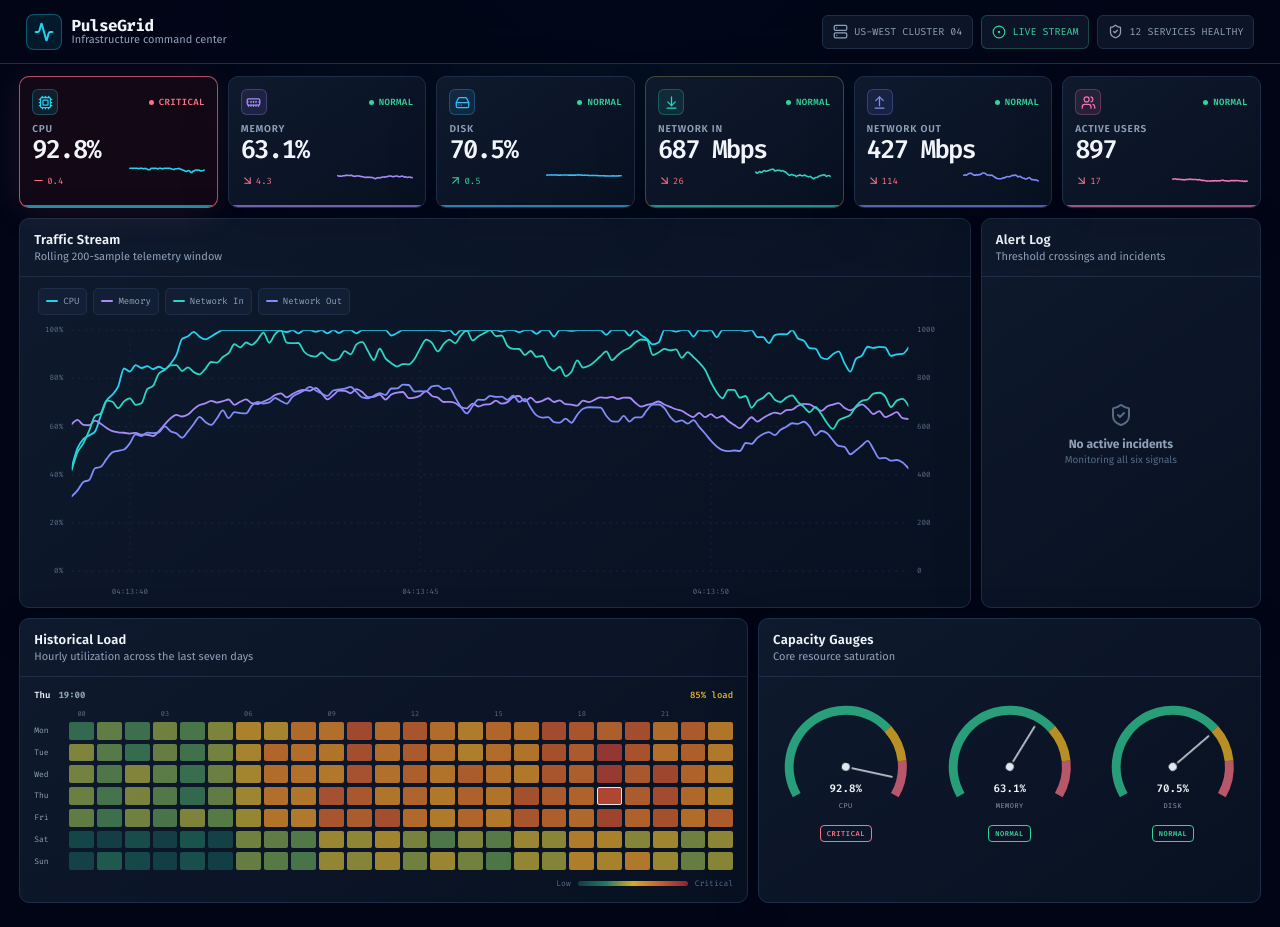
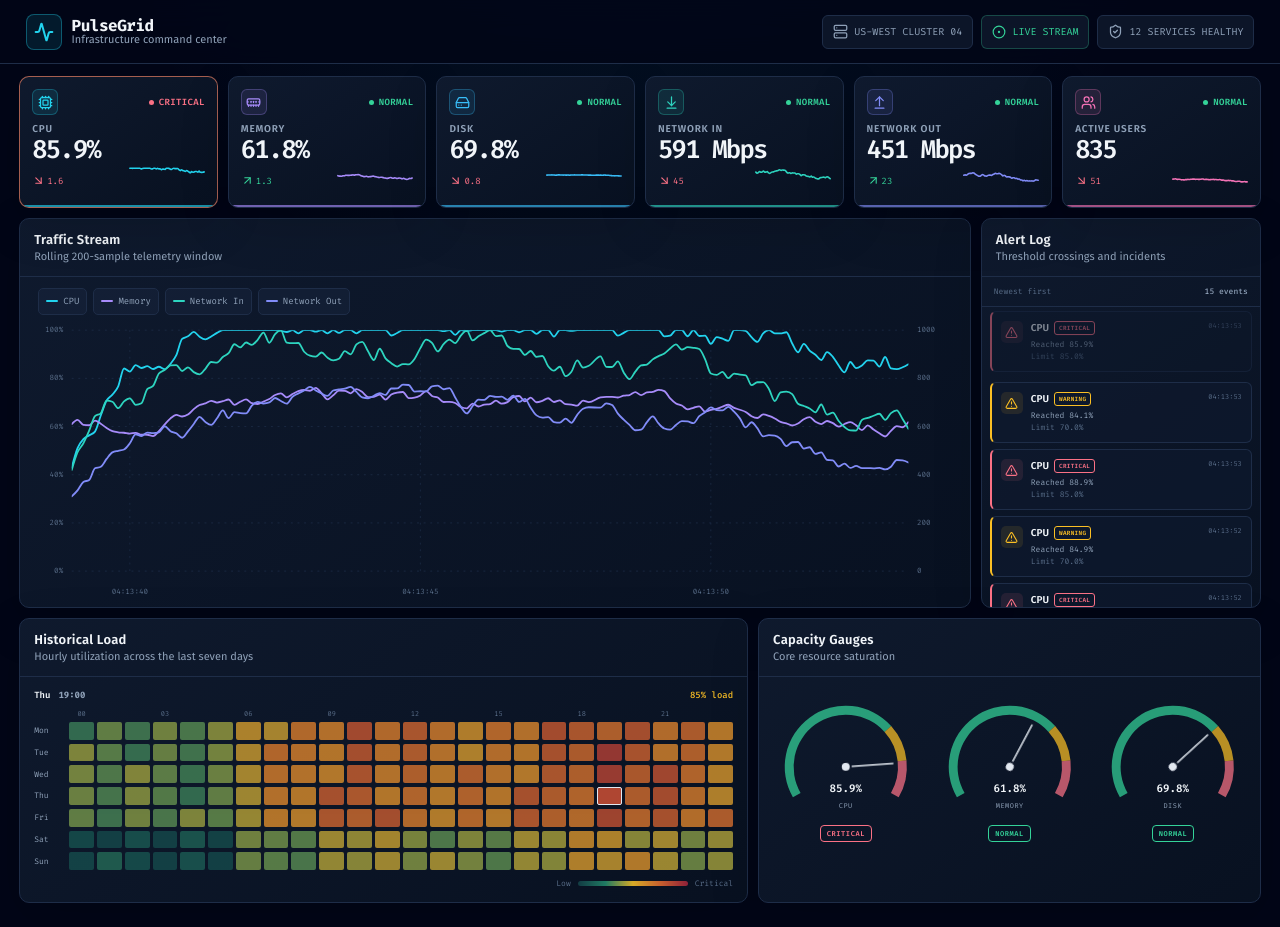
Before and after one commit to ShreeBohara/50-Days-of-Creative-Frontend, a React (Vite) app in the folder day-36-realtime-dashboard/: page / in a window 1280 px wide. Built offline with nearby package versions, Linux system fonts and the light colour scheme.

Commit message:
day-36: alert-log — threshold crossing alerts, severity badges, live announcements

```diff
--- a/day-36-realtime-dashboard/src/App.css
+++ b/day-36-realtime-dashboard/src/App.css
@@ -482,6 +482,114 @@
   font-size: 10px;
 }
 
+.alert-log-wrap {
+  display: grid;
+  grid-template-rows: auto 1fr;
+  height: 330px;
+}
+
+.alert-summary {
+  display: flex;
+  justify-content: space-between;
+  padding: 9px 12px;
+  color: var(--faint);
+  border-bottom: 1px solid var(--border);
+  font-family: 'Fira Code', monospace;
+  font-size: 8px;
+}
+
+.alert-summary strong {
+  color: var(--muted);
+  font-weight: 500;
+}
+
+.alert-log {
+  display: flex;
+  gap: 6px;
+  flex-direction: column;
+  padding: 8px;
+  margin: 0;
+  overflow-y: auto;
+  list-style: none;
+  scrollbar-color: var(--border-bright) transparent;
+  scrollbar-width: thin;
+}
+
+.alert-item {
+  display: grid;
+  grid-template-columns: auto minmax(0, 1fr) auto;
+  gap: 8px;
+  align-items: start;
+  padding: 9px;
+  background: rgba(15, 26, 46, 0.72);
+  border: 1px solid var(--border);
+  border-left: 2px solid currentColor;
+  border-radius: 6px;
+  animation: alert-enter 240ms ease-out both;
+}
+
+.alert-icon {
+  display: grid;
+  width: 22px;
+  height: 22px;
+  background: color-mix(in srgb, currentColor 10%, transparent);
+  border-radius: 5px;
+  place-items: center;
+}
+
+.alert-copy {
+  min-width: 0;
+}
+
+.alert-copy > div {
+  display: flex;
+  gap: 5px;
+  align-items: center;
+}
+
+.alert-copy strong {
+  color: var(--text);
+  font-size: 10px;
+  font-weight: 600;
+}
+
+.alert-badge {
+  padding: 2px 4px;
+  border: 1px solid currentColor;
+  border-radius: 3px;
+  font-family: 'Fira Code', monospace;
+  font-size: 6px;
+  font-weight: 600;
+  letter-spacing: 0.05em;
+  text-transform: uppercase;
+}
+
+.alert-copy p {
+  display: grid;
+  gap: 1px;
+  margin: 4px 0 0;
+  color: var(--muted);
+  font-family: 'Fira Code', monospace;
+  font-size: 8px;
+}
+
+.alert-copy p span {
+  color: var(--faint);
+}
+
+.alert-item time {
+  color: var(--faint);
+  font-family: 'Fira Code', monospace;
+  font-size: 7px;
+}
+
+@keyframes alert-enter {
+  from {
+    opacity: 0;
+    transform: translateY(-8px);
+  }
+}
+
 .heatmap {
   display: grid;
   gap: 8px;
--- a/day-36-realtime-dashboard/src/App.jsx
+++ b/day-36-realtime-dashboard/src/App.jsx
@@ -1,4 +1,5 @@
 import { Activity, CircleDot, Server, ShieldCheck } from 'lucide-react'
+import { AlertLog } from './components/AlertLog'
 import { CapacityGauges } from './components/CapacityGauges'
 import { MetricCard } from './components/MetricCard'
 import { LoadHeatmap } from './components/LoadHeatmap'
@@ -84,11 +85,7 @@ function App() {
               title="Alert Log"
               meta="Threshold crossings and incidents"
             >
-              <div className="empty-state">
-                <ShieldCheck size={24} aria-hidden="true" />
-                <strong>No active incidents</strong>
-                <span>Monitoring all six signals</span>
-              </div>
+              <AlertLog alerts={stream.alerts} />
             </Panel>
           </section>
 
--- /dev/null
+++ b/day-36-realtime-dashboard/src/components/AlertLog.jsx
@@ -0,0 +1,55 @@
+import { AlertTriangle, ShieldCheck } from 'lucide-react'
+import { METRICS_BY_ID, formatMetricValue } from '../data/metrics'
+
+const timeFormatter = new Intl.DateTimeFormat('en-US', {
+  hour: '2-digit',
+  minute: '2-digit',
+  second: '2-digit',
+  hour12: false,
+})
+
+export function AlertLog({ alerts }) {
+  if (!alerts.length) {
+    return (
+      <div className="empty-state">
+        <ShieldCheck size={24} aria-hidden="true" />
+        <strong>No active incidents</strong>
+        <span>Monitoring all six signals</span>
+      </div>
+    )
+  }
+
+  return (
+    <div className="alert-log-wrap">
+      <div className="alert-summary">
+        <span>Newest first</span>
+        <strong>{alerts.length} events</strong>
+      </div>
+      <ol className="alert-log" role="log" aria-live="polite" aria-label="Threshold alert log">
+        {alerts.map((alert) => {
+          const metric = METRICS_BY_ID.get(alert.metricId)
+          return (
+            <li className={`alert-item severity-${alert.severity}`} key={alert.id}>
+              <span className="alert-icon" aria-hidden="true">
+                <AlertTriangle size={13} />
+              </span>
+              <div className="alert-copy">
+                <div>
+                  <strong>{metric.label}</strong>
+                  <span className={`alert-badge severity-${alert.severity}`}>{alert.severity}</span>
+                </div>
+                <p>
+                  Reached {formatMetricValue(alert.metricId, alert.value)}
+                  <span>Limit {formatMetricValue(alert.metricId, alert.threshold)}</span>
+                </p>
+              </div>
+              <time dateTime={new Date(alert.timestamp).toISOString()}>
+                {timeFormatter.format(alert.timestamp)}
+              </time>
+            </li>
+          )
+        })}
+      </ol>
+    </div>
+  )
+}
--- /dev/null
+++ b/day-36-realtime-dashboard/src/data/alerts.js
@@ -0,0 +1,21 @@
+import { METRICS, getSeverity } from './metrics'
+
+export function createCrossingAlerts(previousSample, nextSample, thresholds) {
+  return METRICS.flatMap((metric) => {
+    const previousSeverity = getSeverity(metric.id, previousSample[metric.id], thresholds)
+    const nextSeverity = getSeverity(metric.id, nextSample[metric.id], thresholds)
+
+    if (nextSeverity === 'normal' || nextSeverity === previousSeverity) {
+      return []
+    }
+
+    return {
+      id: `${nextSample.timestamp}-${metric.id}-${nextSeverity}`,
+      metricId: metric.id,
+      severity: nextSeverity,
+      value: nextSample[metric.id],
+      threshold: thresholds[metric.id][nextSeverity],
+      timestamp: nextSample.timestamp,
+    }
+  })
+}
--- a/day-36-realtime-dashboard/src/hooks/useMetricStream.js
+++ b/day-36-realtime-dashboard/src/hooks/useMetricStream.js
@@ -1,5 +1,6 @@
 import { useCallback, useEffect, useRef, useState } from 'react'
-import { DEFAULT_THRESHOLDS } from '../data/metrics'
+import { createCrossingAlerts } from '../data/alerts'
+import { DEFAULT_THRESHOLDS, MAX_ALERTS } from '../data/metrics'
 import { appendBoundedSample, createInitialHistory, createNextSample } from '../data/stream'
 
 const BASE_INTERVAL = 100
@@ -7,10 +8,12 @@ const CHAOS_DURATION = 8000
 
 export function useMetricStream() {
   const [history, setHistory] = useState(() => createInitialHistory())
+  const [alerts, setAlerts] = useState([])
   const [isPaused, setIsPaused] = useState(false)
   const [speed, setSpeed] = useState(1)
   const [thresholds, setThresholds] = useState(DEFAULT_THRESHOLDS)
   const chaosUntilRef = useRef(0)
+  const latestSampleRef = useRef(history.at(-1))
 
   useEffect(() => {
     if (isPaused) {
@@ -18,16 +21,21 @@ export function useMetricStream() {
     }
 
     const timer = window.setInterval(() => {
-      setHistory((currentHistory) => {
-        const nextSample = createNextSample(currentHistory.at(-1), {
-          chaosRemaining: Math.max(0, chaosUntilRef.current - Date.now()),
-        })
-        return appendBoundedSample(currentHistory, nextSample)
+      const previousSample = latestSampleRef.current
+      const nextSample = createNextSample(previousSample, {
+        chaosRemaining: Math.max(0, chaosUntilRef.current - Date.now()),
       })
+      const crossings = createCrossingAlerts(previousSample, nextSample, thresholds)
+
+      latestSampleRef.current = nextSample
+      setHistory((currentHistory) => appendBoundedSample(currentHistory, nextSample))
+      if (crossings.length) {
+        setAlerts((currentAlerts) => [...crossings.reverse(), ...currentAlerts].slice(0, MAX_ALERTS))
+      }
     }, BASE_INTERVAL / speed)
 
     return () => window.clearInterval(timer)
-  }, [isPaused, speed])
+  }, [isPaused, speed, thresholds])
 
   const activateChaos = useCallback(() => {
     chaosUntilRef.current = Date.now() + CHAOS_DURATION
@@ -35,6 +43,7 @@ export function useMetricStream() {
 
   return {
     history,
+    alerts,
     isPaused,
     setIsPaused,
     speed,
```
